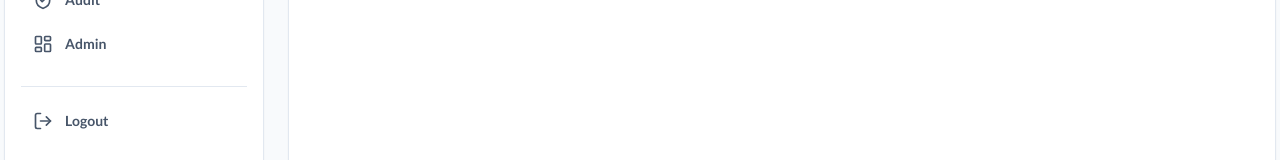
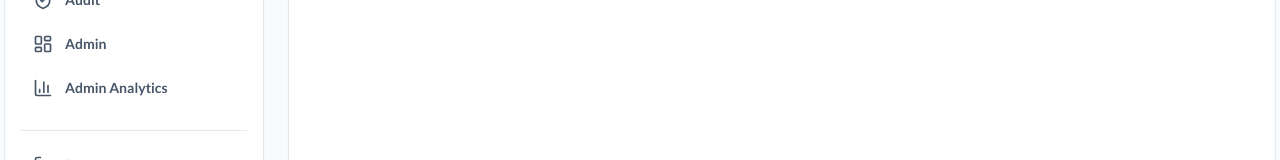
Before and after one commit to GhislainChe/COMMUNITY-KNOWLEDGE-VALIDATION-SYSTEM, a React (Vite) app in the folder clients/: page /app/practices in a window 1280 px wide. Shown: the part 426-586 px from the top of the page. Built offline with nearby package versions, Linux system fonts and the light colour scheme; no server answers; sample sign-in values are in the browser's storage.

Commit message:
add admin analytics route and link in AppLayout

```diff
--- a/clients/src/App.jsx
+++ b/clients/src/App.jsx
@@ -17,6 +17,7 @@ import ProfilePage from "./pages/app/ProfilePage";
 import ModerationPage from "./pages/app/ModerationPage";
 import ModerationAuditPage from "./pages/app/ModerationAuditPage";
 import AdminPage from "./pages/app/AdminPage";
+import AdminAnalyticsPage from "./pages/app/AdminAnalyticsPage";
 
 export default function App() {
   return (
@@ -42,6 +43,7 @@ export default function App() {
         <Route path="moderation" element={<ModerationPage />} />
         <Route path="moderation/audit" element={<ModerationAuditPage />} />
         <Route path="admin" element={<AdminPage />} />
+        <Route path="admin-analytics" element={<AdminAnalyticsPage />} />
       </Route>
 
       {/* Fallback */}
--- a/clients/src/layouts/AppLayout.jsx
+++ b/clients/src/layouts/AppLayout.jsx
@@ -12,7 +12,8 @@ import {
   Bookmark,
   ShieldAlert,
   ShieldCheck,
-  LayoutDashboard // ✅ NEW
+  LayoutDashboard,
+  BarChart3
 } from "lucide-react";
 import { logout } from "../utils/auth";
 import { getTheme, toggleTheme, applyTheme } from "../utils/theme";
@@ -174,6 +175,15 @@ export default function AppLayout() {
               }
             >
               <LayoutDashboard className="h-5 w-5" /> Admin
+            </NavLink>
+            <NavLink
+              to="admin-analytics"
+              onClick={onClick}
+              className={({ isActive }) =>
+                `${linkBase} ${isActive ? linkActive : linkInactive}`
+              }
+            >
+              <BarChart3 className="h-5 w-5" /> Admin Analytics
             </NavLink>
           </>
         )}
```
